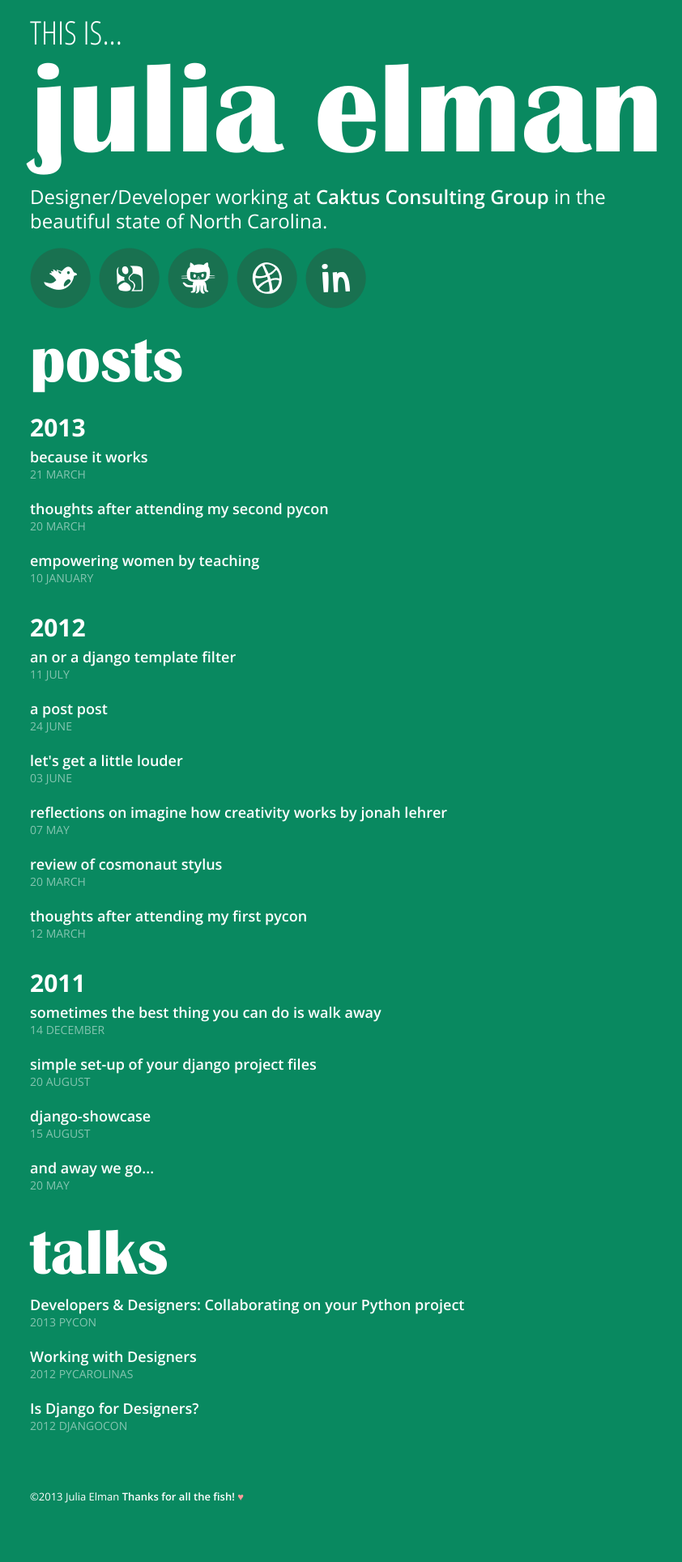
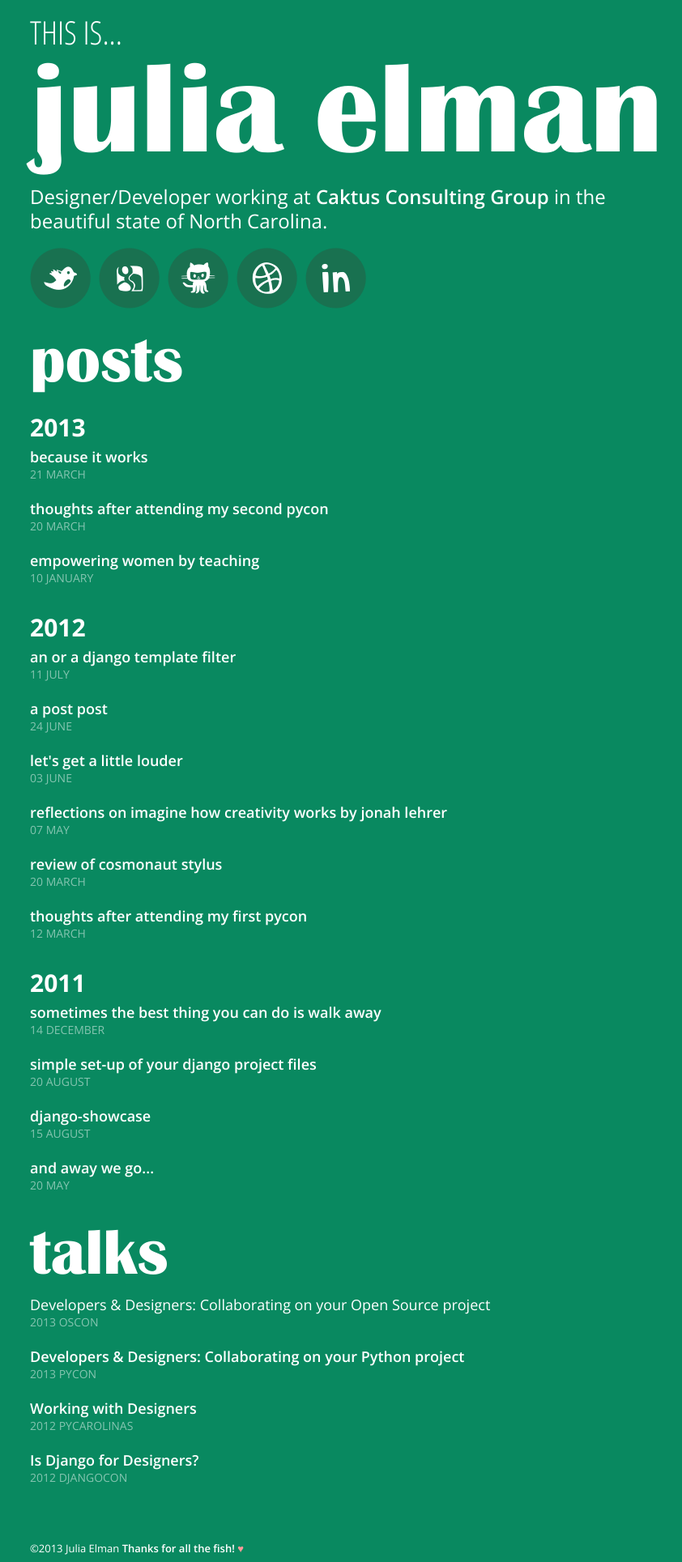
Before and after one commit to juliaelman/juliaelman.github.io, a Jekyll site: the page built from index.html, in a window 1280 px wide. Shown: the whole page at 81% size, without its empty margins (203-1045 px from the left). Built offline with Jekyll 4.4.1, drawn with Linux system fonts in a browser that asks for light colours; some web fonts are replaced; Markdown is read by kramdown in place of the engine named in the settings; before the commit the page ends 1865 px from its top, so only the background shows below that.

Commit message:
Adding OSCON 2013 to list of talks.

```diff
--- a/index.html
+++ b/index.html
@@ -62,6 +62,10 @@ id: homepage
 <div class="talks">
 	<h2>talks</h2>
 	<article>
+		<p>Developers &amp; Designers: Collaborating on your Open Source project</p>
+		<p class="time">2013 OSCON</p>
+	</article>
+	<article>
 		<p>
 			<a href="http://lanyrd.com/2013/pycon/scdyym/">
 				Developers &amp; Designers: Collaborating on your Python project
```
